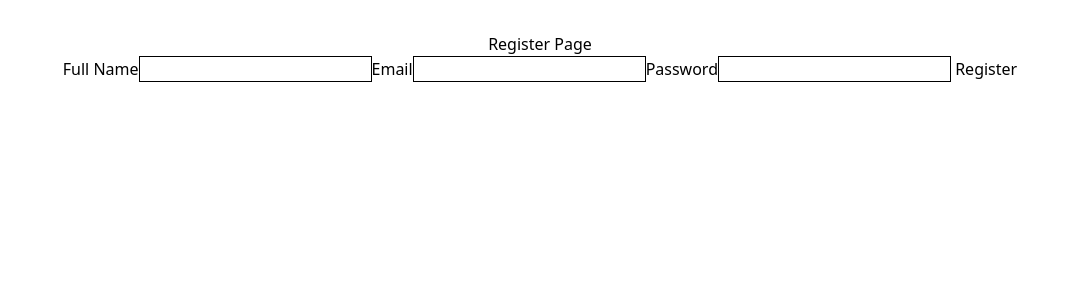
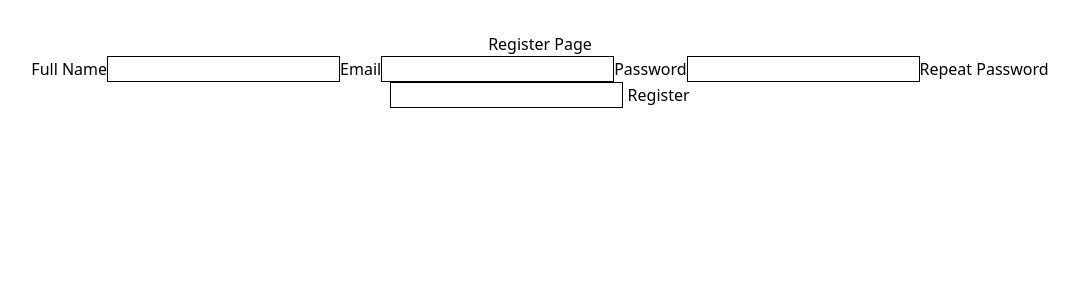
Before and after one commit to ru-wel/internstreet-cloudcom, a React (Vite) app in the folder frontend/: page /register in a window 1280 px wide. Shown: the top 300 px of the page, without its empty margins (100-1179 px from the left). Built offline with nearby package versions, Linux system fonts and the light colour scheme.

Commit message:
register page functioning

```diff
--- a/frontend/src/pages/userPages/Register.jsx
+++ b/frontend/src/pages/userPages/Register.jsx
@@ -17,6 +17,10 @@ function Register() {
       error.password = 'Password must be at least 8 characters and must include an uppercase letter.';
     }
 
+    if (userData.password !== userData.password2){
+      error.password = 'Passwords do not match.';
+    }
+
     setError(error);
     return Object.keys(error).length === 0;
   }
@@ -32,13 +36,16 @@ function Register() {
 
     if (validateData()){
       try {
-        console.log(userData);
-        // insert axios link here
+        const response = await axios.post('http://localhost:3000/register', userData);
+        setUserData({ name: '', email: '', password: '', });
+        alert('Registration successful! You can now log in.');
         navigate('/login');
       } catch (error) {
         console.error(error);
         alert(error.response.data.message || 'Registration failed');
-      } finally { setLoading(false); }
+      } finally {
+        setLoading(false);
+      }
     } else {
       console.log("Error with input validation: ", error);
       setLoading(false);
@@ -62,6 +69,10 @@ function Register() {
           <input type="password" name="password" value={userData.password} onChange={handleChange} required style={{border: '1px solid #000'}}/>
         </label>
 
+        <label htmlFor="password2">Repeat Password
+          <input type="password" name="password2" required style={{border: '1px solid #000'}}/>
+        </label>
+
         {error.password && <p style={{ color: 'red' }}>{error.password}</p>} {/* LILITAW LANG PAG MAY ERROR | STYLE NIYO NALANG ACCORDINGLY */}
 
         <button type='submit' disabled = {loading}>{loading ? 'Registering...' : 'Register'}</button>
```
